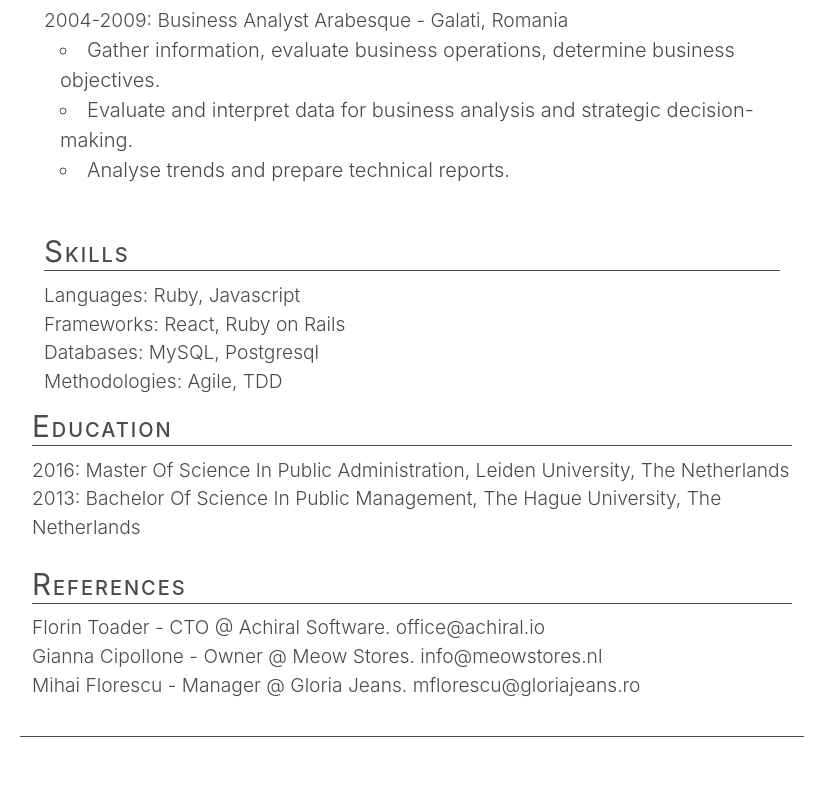
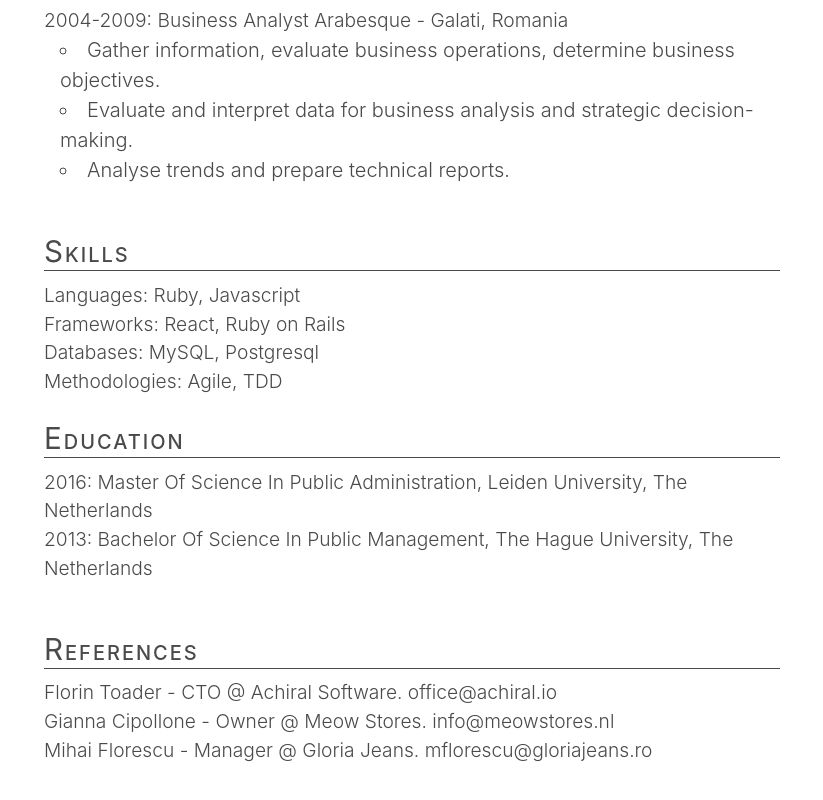
Before and after one commit to emilMircea/portfolio, a React (Create React App) app: page /cv in a window 1280 px wide. Shown: the part 845-1645 px from the top of the page, without its empty margins (228-1051 px from the left). Before the commit the page ends 1582 px from the top, so only its background shows below. Built offline with nearby package versions, Linux system fonts and the light colour scheme.

Commit message:
replace react.fragment with div that has css class props

```diff
--- a/src/components/CV/Education.js
+++ b/src/components/CV/Education.js
@@ -1,7 +1,7 @@
 import React from "react";
 
 const Education = () => (
-  <React.Fragment>
+  <div className='column education'>
     <p className="subtitle cv-heading">Education</p>
     <p className="has-text-weight-light is-capitalized">
       2016: Master of science in public administration, Leiden University, the
@@ -12,7 +12,7 @@ const Education = () => (
       Netherlands
     </p>
     <br />
-  </React.Fragment>
+  </div>
 );
 
 export default Education;
--- a/src/components/CV/References.js
+++ b/src/components/CV/References.js
@@ -1,7 +1,7 @@
 import React from "react";
 
 const References = () => (
-  <React.Fragment>
+  <div className='column references'>
     <p className="subtitle cv-heading">References</p>
     <p className="has-text-weight-light is-capitalized">
       Florin Toader - CTO @ Achiral software.{" "}
@@ -16,7 +16,7 @@ const References = () => (
       <span className="is-lowercase">mflorescu@gloriajeans.ro</span>
     </p>
     <br />
-  </React.Fragment>
+  </div>
 );
 
 export default References;
```
